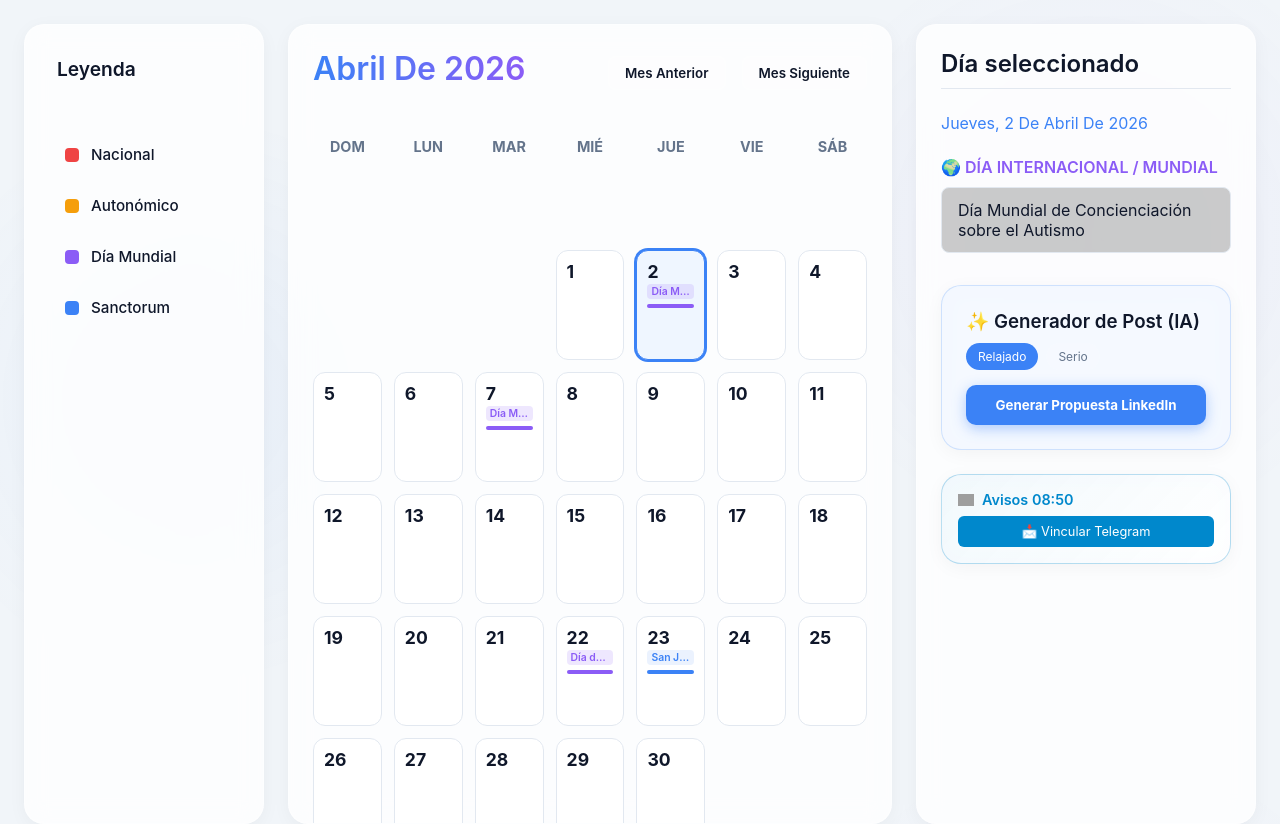
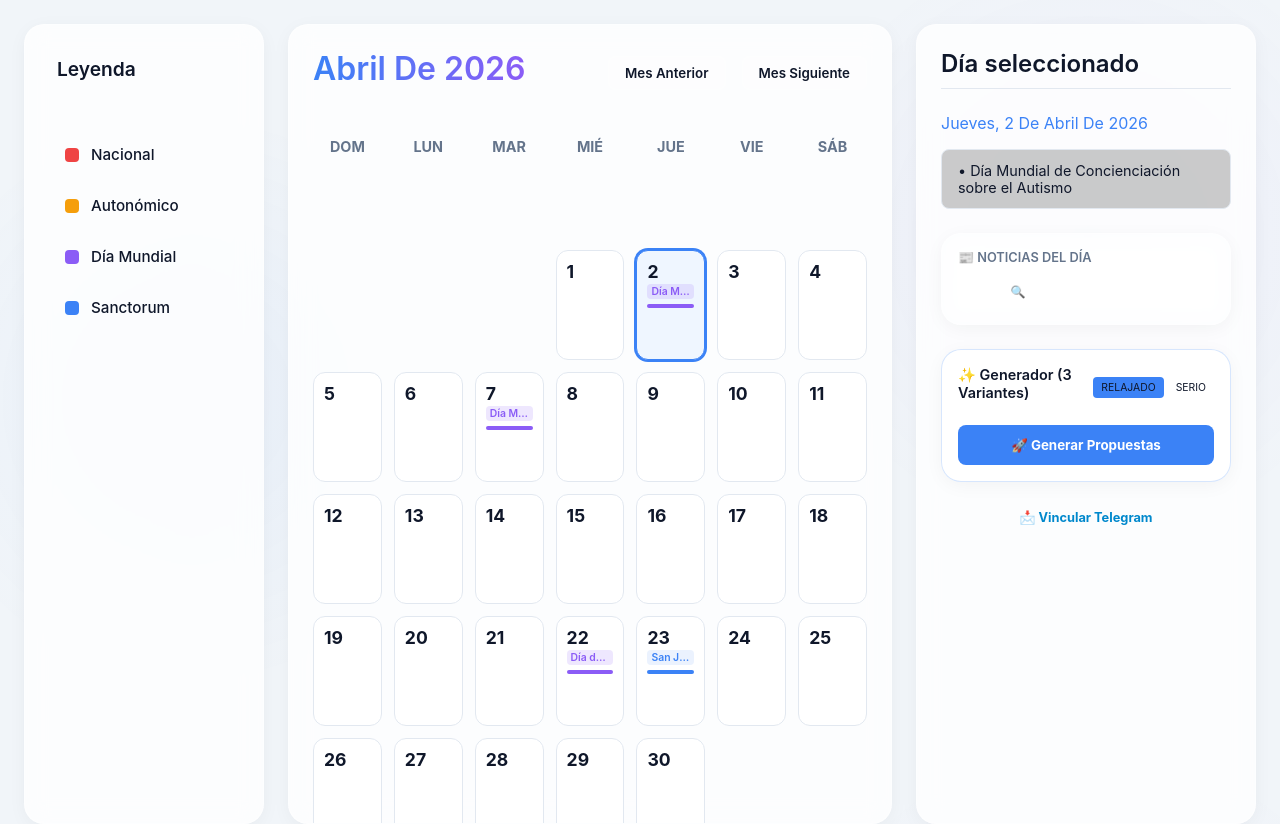
Before and after one commit to automatizacionesnunez-byte/calendario-yolanda-adeac-final, a React (Vite) app: page / in a window 1280 px wide. Built offline with nearby package versions, Linux system fonts and the light colour scheme; grey boxes are pictures that could not be loaded.

Commit message:
Enhance AI generator: 3 variants, news preview, and Ollama Cloud

```diff
--- a/src/components/EventSidebar.jsx
+++ b/src/components/EventSidebar.jsx
@@ -1,17 +1,34 @@
-import { useState } from 'react';
+import { useState, useEffect } from 'react';
 
 function EventSidebar({ selectedDate, events }) {
   const [loading, setLoading] = useState(false);
-  const [generations, setGenerations] = useState([]); // Array of generated posts
+  const [searchingNews, setSearchingNews] = useState(false);
+  const [generations, setGenerations] = useState([]); // Array of generated post groups
   const [activeNature, setActiveNature] = useState('RELAJADO');
+  const [newsResults, setNewsResults] = useState([]);
+  const [selectedNews, setSelectedNews] = useState(null);
 
   const options = { weekday: 'long', year: 'numeric', month: 'long', day: 'numeric' };
   const formattedDate = selectedDate.toLocaleDateString('es-ES', options);
 
   const hasEvents = events.holiday || events.regional || events.saint || events.worldDay;
 
+  // Search news for the current day/event
+  const searchNews = async () => {
+    setSearchingNews(true);
+    const query = [events.holiday, events.regional, events.worldDay].filter(Boolean).join(' ');
+    try {
+      const resp = await fetch(`http://localhost:3001/api/search-news?q=${encodeURIComponent(query)}`);
+      const data = await resp.json();
+      setNewsResults(data.results);
+    } catch (err) {
+      console.error(err);
+    } finally {
+      setSearchingNews(false);
+    }
+  };
+
   const generatePost = async () => {
-    // Collect all event text
     const allEvents = [events.holiday, events.regional, events.worldDay, events.saint].filter(Boolean).join(', ');
     if (!allEvents) return;
 
@@ -22,11 +39,13 @@ function EventSidebar({ selectedDate, events }) {
         headers: { 'Content-Type': 'application/json' },
         body: JSON.stringify({
           eventName: allEvents,
-          nature: activeNature
+          nature: activeNature,
+          newsContext: selectedNews ? `${selectedNews.title}: ${selectedNews.snippet}` : ''
         })
       });
       const data = await response.json();
-      setGenerations([data.post, ...generations]);
+      // data.variants is the array of 3 posts
+      setGenerations([data.variants, ...generations]);
     } catch (err) {
       console.error(err);
       alert('Error en la generación. Verifica que el servidor esté corriendo.');
@@ -43,158 +62,133 @@ function EventSidebar({ selectedDate, events }) {
   return (
     <div className="event-details fade-in">
       <h2>Día seleccionado</h2>
-      <p style={{ textTransform: 'capitalize', color: 'var(--accent-color)', marginBottom: '1.5rem' }}>
+      <p style={{ textTransform: 'capitalize', color: 'var(--accent-color)', marginBottom: '1rem' }}>
         {formattedDate}
       </p>
 
       {hasEvents ? (
-        <div style={{ marginBottom: '2rem' }}>
-          {events.holiday && (
-            <div className="event-category">
-              <h3 style={{ color: 'var(--red-alert)' }}>🎉 Festividad Nacional</h3>
-              <div className="event-item">{events.holiday}</div>
+        <div style={{ marginBottom: '1.5rem' }}>
+          {[events.holiday, events.regional, events.worldDay, events.saint].map((ev, i) => ev && (
+            <div key={i} className="event-item" style={{ fontSize: '0.9rem', marginBottom: '4px' }}>
+               • {ev}
             </div>
-          )}
-          {events.regional && (
-            <div className="event-category">
-              <h3 style={{ color: 'var(--orange-regional)' }}>🏛️ Festividad Autonómica</h3>
-              <div className="event-item">{events.regional}</div>
-            </div>
-          )}
-          {events.worldDay && (
-            <div className="event-category">
-              <h3 style={{ color: 'var(--purple-special)' }}>🌍 Día Internacional / Mundial</h3>
-              <div className="event-item">{events.worldDay}</div>
-            </div>
-          )}
-          {events.saint && (
-            <div className="event-category">
-              <h3 style={{ color: 'var(--accent-color)' }}>⛪ Santo del Día</h3>
-              <div className="event-item">{events.saint}</div>
-            </div>
-          )}
+          ))}
         </div>
       ) : (
-        <div className="no-events" style={{ marginBottom: '2rem' }}>
-          No hay eventos destacados para este día.
-        </div>
+        <p className="no-events">Sin eventos destacados.</p>
       )}
 
-      {/* AI GENERATOR PANEL */}
-      <div className="ai-panel glass-panel" style={{ padding: '1.5rem', background: 'rgba(59, 130, 246, 0.05)', border: '1px solid rgba(59, 130, 246, 0.2)' }}>
-        <h3 style={{ marginBottom: '10px', display: 'flex', alignItems: 'center', gap: '8px' }}>
-          ✨ Generador de Post (IA)
-        </h3>
+      {/* NEWS PREVIEW SECTION */}
+      <div className="news-section glass-panel" style={{ padding: '1rem', marginBottom: '1.5rem', background: 'rgba(255,255,255,0.03)' }}>
+        <h4 style={{ fontSize: '0.8rem', color: 'var(--text-secondary)', marginBottom: '10px' }}>📰 NOTICIAS DEL DÍA</h4>
 
-        <div className="nature-selector" style={{ display: 'flex', gap: '8px', marginBottom: '15px' }}>
+        {newsResults.length === 0 ? (
           <button
-            className={`tone-chip ${activeNature === 'RELAJADO' ? 'active' : ''}`}
-            onClick={() => setActiveNature('RELAJADO')}
-            style={{
-              fontSize: '0.75rem',
-              padding: '6px 12px',
-              borderRadius: '20px',
-              background: activeNature === 'RELAJADO' ? 'var(--accent-color)' : 'rgba(255,255,255,0.1)',
-              color: activeNature === 'RELAJADO' ? 'white' : 'var(--text-secondary)'
-            }}
+            onClick={searchNews}
+            disabled={searchingNews || !hasEvents}
+            className="secondary-btn"
+            style={{ width: '100%', padding: '8px', fontSize: '0.75rem' }}
           >
-            Relajado
+            {searchingNews ? 'Buscando...' : '🔍 Buscar Noticias de Hoy'}
           </button>
-          <button
-            className={`tone-chip ${activeNature === 'SERIO' ? 'active' : ''}`}
-            onClick={() => setActiveNature('SERIO')}
-            style={{
-              fontSize: '0.75rem',
-              padding: '6px 12px',
-              borderRadius: '20px',
-              background: activeNature === 'SERIO' ? 'var(--red-alert)' : 'rgba(255,255,255,0.1)',
-              color: activeNature === 'SERIO' ? 'white' : 'var(--text-secondary)'
-            }}
-          >
-            Serio
-          </button>
-        </div>
-
-        <button
-          onClick={generatePost}
-          disabled={loading || !hasEvents}
-          style={{
-            width: '100%',
-            padding: '12px',
-            background: loading ? 'rgba(0,0,0,0.1)' : 'var(--accent-color)',
-            borderRadius: '10px',
-            color: 'white',
-            fontWeight: 'bold',
-            opacity: !hasEvents ? 0.3 : 1,
-            cursor: !hasEvents ? 'not-allowed' : 'pointer',
-            boxShadow: '0 4px 14px 0 rgba(59, 130, 246, 0.39)'
-          }}
-        >
-          {loading ? 'Redactando...' : 'Generar Propuesta LinkedIn'}
-        </button>
-
-        {generations.length > 0 && (
-          <div className="generations-list" style={{ marginTop: '20px' }}>
-            {generations.map((post, idx) => (
-              <div key={idx} className="gen-item fade-in" style={{
-                background: 'white',
-                padding: '15px',
-                borderRadius: '8px',
-                border: '1px solid var(--border-color)',
-                fontSize: '0.85rem',
-                marginBottom: '10px',
-                position: 'relative',
-                lineHeight: '1.5'
-              }}>
-                <div style={{ whiteSpace: 'pre-wrap' }}>{post}</div>
-                <button
-                  onClick={() => copyToClipboard(post)}
-                  style={{
-                    marginTop: '10px',
-                    fontSize: '0.7rem',
-                    color: 'var(--accent-color)',
-                    fontWeight: 600,
-                    textTransform: 'uppercase'
-                  }}
-                >
-                  📋 Copiar Texto
-                </button>
+        ) : (
+          <div className="news-results">
+            {newsResults.map(n => (
+              <div
+                key={n.id}
+                onClick={() => setSelectedNews(n)}
+                className={`news-card ${selectedNews?.id === n.id ? 'selected' : ''}`}
+                style={{
+                  padding: '10px',
+                  borderRadius: '6px',
+                  border: `1px solid ${selectedNews?.id === n.id ? 'var(--accent-color)' : 'rgba(255,255,255,0.1)'}`,
+                  background: selectedNews?.id === n.id ? 'rgba(59, 130, 246, 0.1)' : 'transparent',
+                  marginBottom: '8px',
+                  cursor: 'pointer'
+                }}
+              >
+                <div style={{ fontWeight: 'bold', fontSize: '0.8rem', marginBottom: '4px' }}>{n.title}</div>
+                <p style={{ fontSize: '0.7rem', color: 'var(--text-secondary)', margin: 0 }}>{n.snippet}</p>
+                <div style={{ fontSize: '0.6rem', color: 'var(--accent-color)', marginTop: '4px' }}>Fuente: {n.source}</div>
               </div>
             ))}
           </div>
         )}
       </div>
 
-      {/* Telegram Link Phase */}
-      <div className="telegram-card glass-panel" style={{
-        marginTop: '1.5rem',
-        padding: '1rem',
-        border: '1px solid #0088cc44',
-        background: 'linear-gradient(135deg, rgba(0, 136, 204, 0.05), transparent)'
-      }}>
-        <h4 style={{ display: 'flex', alignItems: 'center', gap: '8px', color: '#0088cc', fontSize: '0.9rem' }}>
-          <img src="https://upload.wikimedia.org/wikipedia/commons/8/82/Telegram_logo.svg" width="16" alt="Telegram" />
-          Avisos 08:50
-        </h4>
-        <a
-          href="https://t.me/CALENDARIO_ADEACBOT"
-          target="_blank"
-          rel="noreferrer"
-          style={{
-            display: 'block',
-            textAlign: 'center',
-            background: '#0088cc',
-            color: '#fff',
-            padding: '8px',
-            borderRadius: '6px',
-            textDecoration: 'none',
-            fontSize: '0.8rem',
-            marginTop: '8px'
-          }}
+      {/* AI GENERATOR PANEL */}
+      <div className="ai-panel glass-panel" style={{ padding: '1rem', border: '1px solid rgba(59, 130, 246, 0.2)' }}>
+        <div style={{ display: 'flex', justifyContent: 'space-between', alignItems: 'center', marginBottom: '1rem' }}>
+          <h3 style={{ fontSize: '0.9rem' }}>✨ Generador (3 Variantes)</h3>
+          <div className="nature-selector" style={{ display: 'flex', gap: '4px' }}>
+            {['RELAJADO', 'SERIO'].map(n => (
+              <button
+                key={n}
+                className={`tone-chip ${activeNature === n ? 'active' : ''}`}
+                onClick={() => setActiveNature(n)}
+                style={{
+                  fontSize: '0.65rem', padding: '4px 8px', borderRadius: '4px',
+                  background: activeNature === n ? (n === 'RELAJADO' ? 'var(--accent-color)' : 'var(--red-alert)') : 'rgba(255,255,255,0.05)'
+                }}
+              >
+                {n}
+              </button>
+            ))}
+          </div>
+        </div>
+
+        <button
+          onClick={generatePost}
+          disabled={loading || !hasEvents}
+          className="primary-btn"
+          style={{ width: '100%', padding: '12px', fontWeight: 'bold' }}
         >
-          📩 Vincular Telegram
-        </a>
+          {loading ? 'Redactando 3 Variantes...' : '🚀 Generar Propuestas'}
+        </button>
+
+        {generations.length > 0 && (
+          <div className="generations-container" style={{ marginTop: '1.5rem' }}>
+            {generations.map((variantGroup, gIdx) => (
+              <div key={gIdx} className="variant-group" style={{ marginBottom: '2rem', borderTop: '1px solid rgba(255,255,255,0.1)', paddingTop: '1rem' }}>
+                <div style={{ fontSize: '0.7rem', color: 'var(--text-secondary)', marginBottom: '10px' }}>Generación #{generations.length - gIdx}</div>
+                <div className="variant-grid" style={{ display: 'flex', flexDirection: 'column', gap: '10px' }}>
+                  {variantGroup.map((v, vIdx) => (
+                    <div key={vIdx} className="variant-card fade-in" style={{
+                      background: 'rgba(255,255,255,0.02)', padding: '12px', borderRadius: '8px', border: '1px solid rgba(255,255,255,0.05)'
+                    }}>
+                      <div style={{ fontWeight: 'bold', fontSize: '0.75rem', color: 'var(--accent-color)', marginBottom: '8px' }}>
+                        {v.title}
+                      </div>
+                      <div style={{ fontSize: '0.8rem', whiteSpace: 'pre-wrap', lineHeight: '1.4' }}>{v.content}</div>
+                      <button onClick={() => copyToClipboard(v.content)} className="copy-link">📋 Copiar</button>
+                    </div>
+                  ))}
+                </div>
+              </div>
+            ))}
+          </div>
+        )}
       </div>
+
+      {/* Telegram Link */}
+      <div className="telegram-footer">
+        <a href="https://t.me/CALENDARIO_ADEACBOT" target="_blank" rel="noreferrer">📩 Vincular Telegram</a>
+      </div>
+
+      <style jsx>{`
+        .news-card:hover { border-color: rgba(59, 130, 246, 0.5) !important; }
+        .copy-link {
+          background: none; border: none; color: var(--accent-color);
+          font-size: 0.65rem; font-weight: bold; padding: 0; margin-top: 8px; cursor: pointer;
+          text-transform: uppercase;
+        }
+        .variant-card:hover { background: rgba(59, 130, 246, 0.03) !important; }
+        .secondary-btn { background: rgba(255,255,255,0.05); border: 1px solid rgba(255,255,255,0.1); color: white; border-radius: 6px; cursor: pointer; }
+        .primary-btn { background: var(--accent-color); color: white; border: none; border-radius: 8px; cursor: pointer; }
+        .primary-btn:disabled { opacity: 0.5; cursor: not-allowed; }
+        .telegram-footer { margin-top: 1.5rem; text-align: center; }
+        .telegram-footer a { color: #0088cc; font-size: 0.8rem; text-decoration: none; font-weight: bold; }
+      `}</style>
     </div>
   );
 }
```
Also changed, not shown: 1 other file (tests, documents, lock files or other folders).
